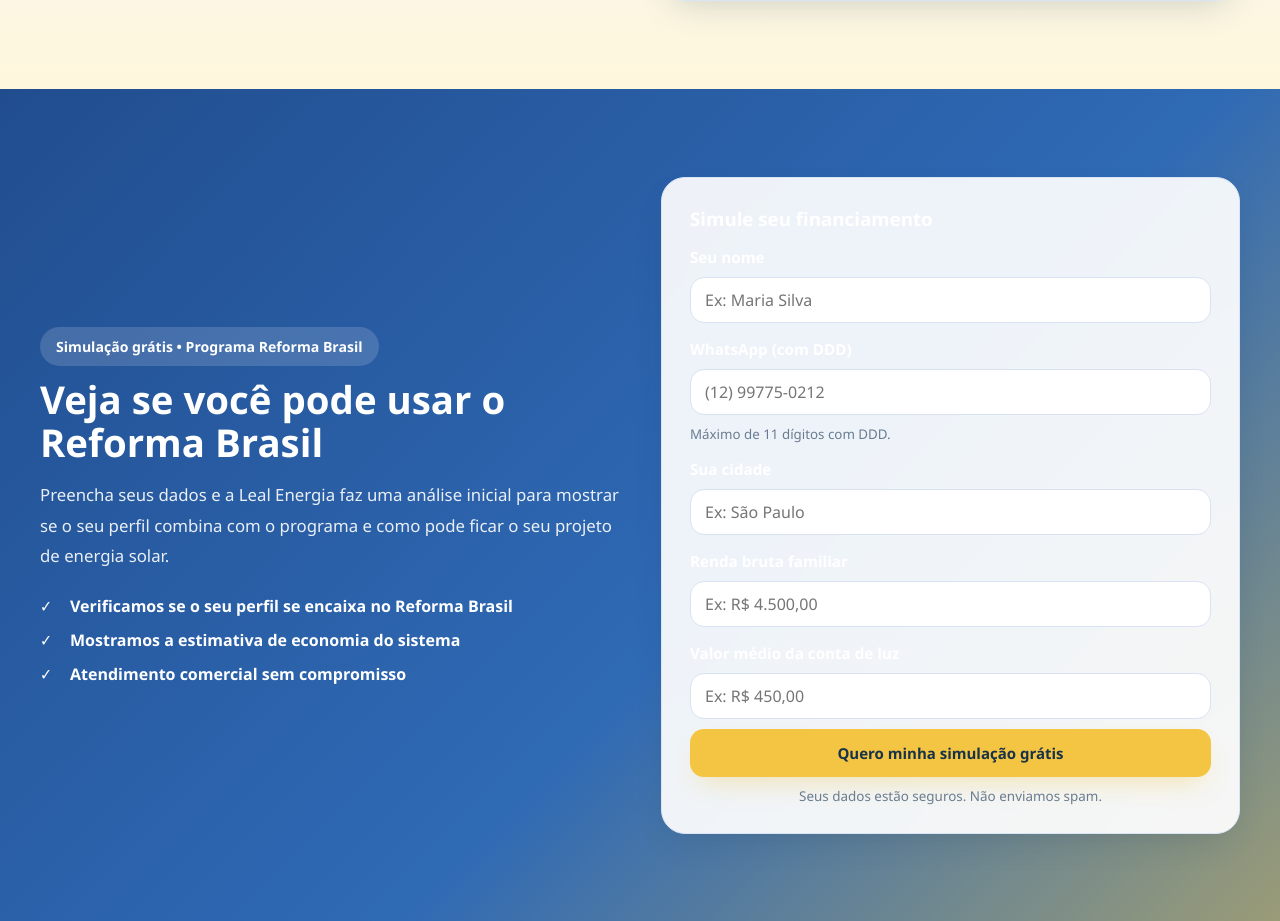
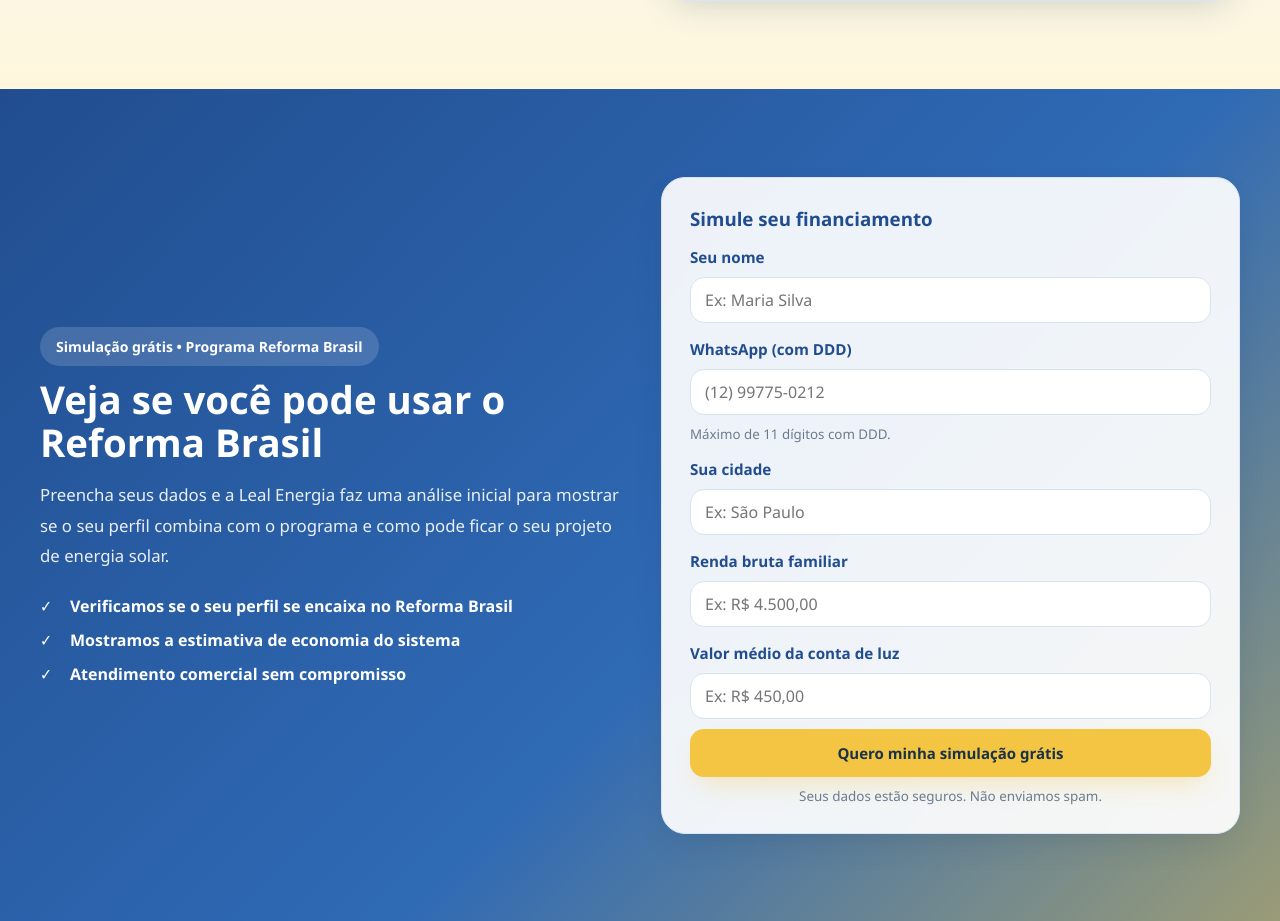
Before and after one commit to alvarozechlinski/clone-joy-03-main, a PHP site: page /html-version/programareformabr/index.html in a window 1280 px wide. Shown: the part 4321-5242 px from the top of the page. Run offline with PHP 8.4, Linux system fonts and the light colour scheme.

Commit message:
corformulario

```diff
--- a/html-version/programareformabr/styles.css
+++ b/html-version/programareformabr/styles.css
@@ -471,11 +471,17 @@ input {
 
 .form-card {
   background: rgba(255, 255, 255, 0.92);
+  color: var(--primary);
 }
 
 .form-card form {
   display: grid;
   gap: 10px;
+}
+
+.form-card h3,
+.form-card label {
+  color: var(--primary);
 }
 
 .form-card label {
```
Also changed, not shown: 1 other file.
